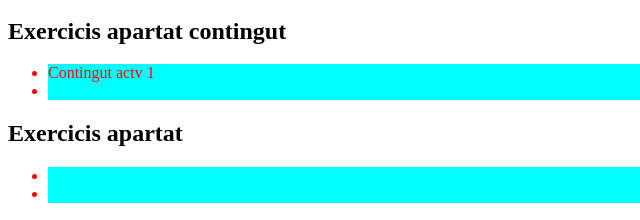
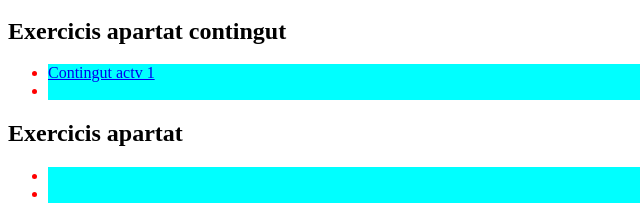
Before and after one commit to rghervan/pagina-web, a plain HTML site: page activitats/actv.html in a window 1280 px wide. Shown: the part 1088-1308 px from the top of the page, 0-640 px from the left. Drawn offline with Linux system fonts and the light colour scheme.

Commit message:
Deploying to gh-pages from @ rghervan/pagina-web@401c76d7fb904b159d2cda18c60f3bf90a38934e 🚀

```diff
--- a/activitats/actv.html
+++ b/activitats/actv.html
@@ -25,81 +25,129 @@
 
     <h2>Exercisis apartat de FORMAT.</h2>
     <ul>
+
          <li><a href="html\02_formato\actv1.html">Formato Act1</a></li>
+
          <li><a href="html\02_formato\actv2.html">Formato Act2</a></li>
+
          <li><a href="html\02_formato\actv3.html">Formato Act3</a></li>
+
          <li><a href="html\02_formato\actv4.html">Formato Act4</a></li>
+
          <li><a href="html\02_formato\actv5.html">Formato Act5</a></li>
+
          <li><a href="html\02_formato\actv6.html">Formato Act6</a></li>
+
          <li><a href="html\02_formato\actv7.html">Formato Act7</a></li>
 
     </ul>
 
     <h2>Exercicis apartat de hipervincles</h2>
     <ul>
+
          <li><a href="html\03_hipervinculos\actv1.html">Hipervincles Act1</a></li>
+
          <li><a href="html\03_hipervinculos\actv2.html">Hipervincles Act2</a></li>
+
          <li><a href="html\03_hipervinculos\actv3.html">Hipervincles Act3</a></li>
 
     </ul>
 
+
     <h2>Exercicis apartat de llistes</h2>
+
     <ul>
+
          <li><a href="html/04_llistas/actv1.html">Llistes actv1</a></li>
+
          <li><a href="html/04_llistas/actv2.html">Llistes actv2</a></li>
+
          <li><a href="html/04_llistas/actv3.html">Llistes actv3</a></li>
+
          <li><a href="html/04_llistas/actv4.html">Llistes actv4</a></li>
+
          <li><a href="html/04_llistas/actv5.html">Llistes actv5</a></li>
 
     </ul>
 
+
     <h2>Exercicis apartat de imatges</h2>
+
     <ul>
+
          <li><a href="html/05_Imatges/actv1.html">Imatges Actv1</a></li>
+
          <li><a href="html/05_Imatges/actv2.html">Imatges Actv2</a></li>
+
          <li><a href="html/05_Imatges/actv3.html">Imatges Actv3</a></li>
+
          <li><a href="html/05_Imatges/actv4.html">Imatges Actv4</a></li>
    </ul>
 
    <h2>Exercici apartat de taules</h2>
+
    <ul>
+
       <li><a href="html/06_tablas/actv1.html">Taules actv1</a></li>
+
          <li><a href="html/06_tablas/actv2.html">Taules actv2</a></li>
+
+
 <li><a href="html/06_tablas/actv3.html">Taules actv3</a></li>
 
    </ul>
 
    <h2>Exercici apartat de formularis</h2>
    <ul>
+
          <li><a href="html/07_formularios/actv1.html">Formularis Actv1</a></li>
+
          <li><a href="html/07_formularios/actv2.html">Formularis Actv2</a></li>
+
          <li><a href="html/07_formularios/actv3.html">Formularis Actv3</a></li>
+
          <li><a href="html/07_formularios/actv4.html">Formularis Actv4</a></li>
    </ul>
+
 <h2>Exercici apartat de multimedia</h2>
+
    <ul>
+
          <li><a href="html/08_multimedia/actv1.html">Multimedia actv 1 </a></li>
+
          <li><a href="html/08_multimedia/actv2.html">Multimedia actv 1</a></li>
    </ul>
+
 <h2>Exercicis apartat contingut</h2>
+
    <ul>
-<li><a href="html/09_contenido/actv1.html"></a>Contingut actv 1</li>
+
+         <li><a href="html/09_contenido/actv1.html">Contingut actv 1</a></li>
+
          <li></li>
    </ul>
+
    <h2>Exercicis apartat </h2>
+
    <ul>
+
       <li></li>
+
          <li></li>
    </ul>
 
    <h2>Exercicis apartat </h2>
    <ul>
+
       <li></li>
+
          <li></li>
    </ul>
    <h2>Exercicis apartat </h2>
    <ul>
+
       <li></li>
+
          <li></li>
    </ul>
 
```
Lines whose indentation alone changed are shown as unchanged.
